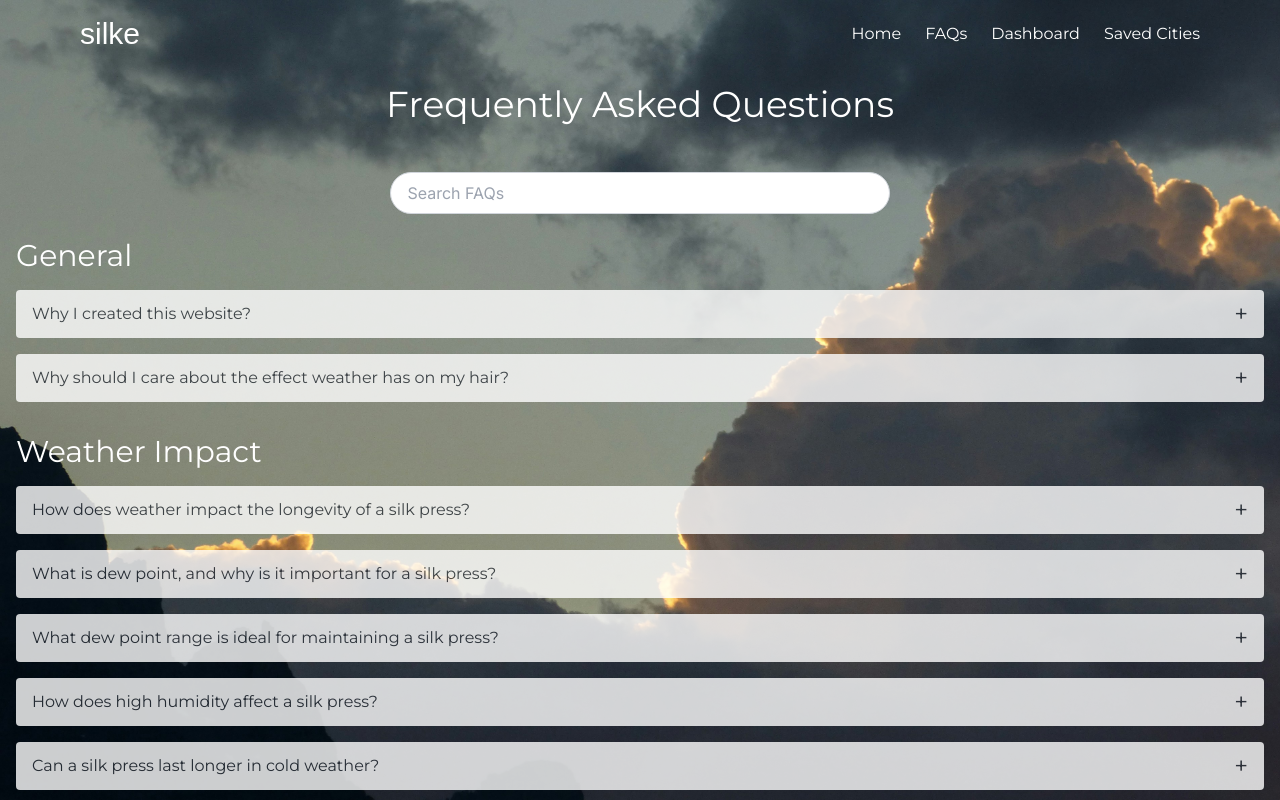
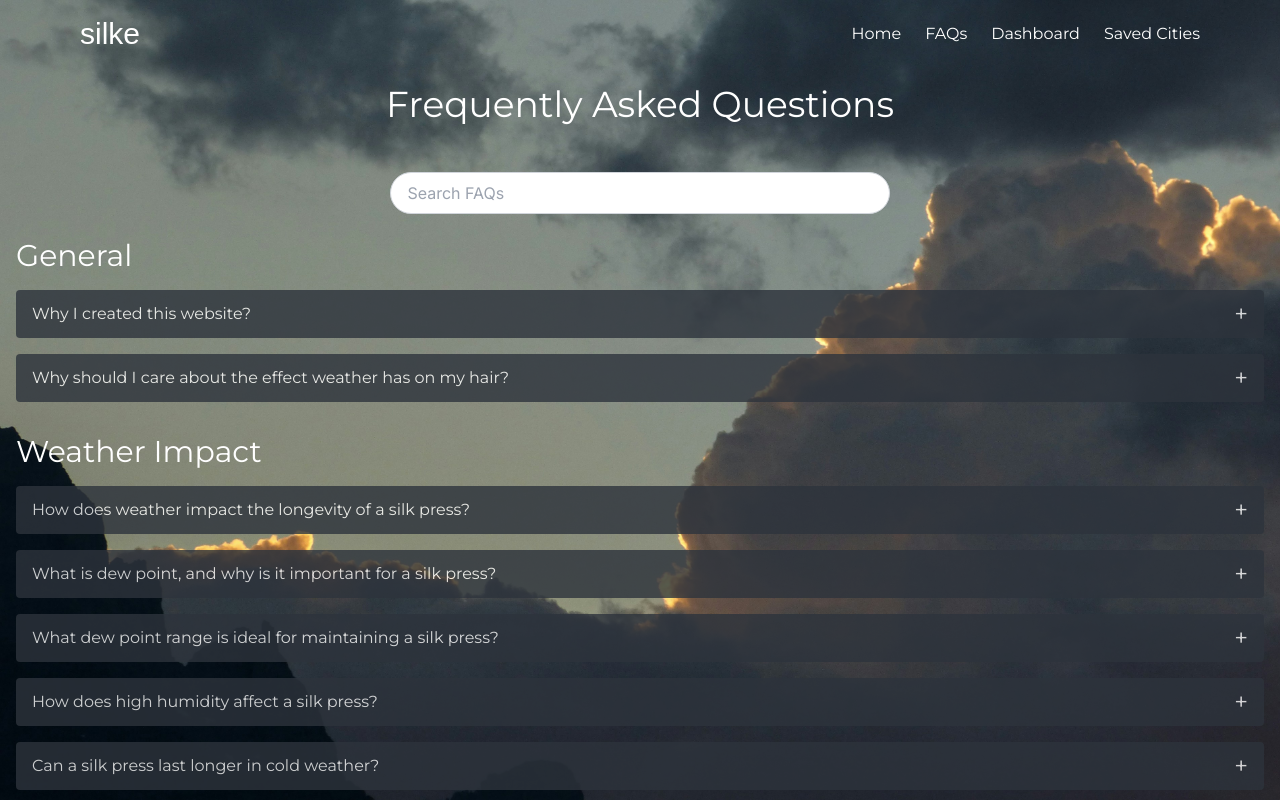
Before and after one commit to LeanneCodes/silke, a Next.js app: page /faqs in a window 1280 px wide. Built offline with nearby package versions, Linux system fonts and the light colour scheme; a web font is replaced by a local one.

Commit message:
update 5-day forecast

```diff
--- a/app/components/WeatherDashboard.tsx
+++ b/app/components/WeatherDashboard.tsx
@@ -166,7 +166,9 @@ const WeatherDashboard: React.FC<WeatherDashboardProps> = ({ cityName, currentWe
 
               return (
                 <div key={index} className="m-2 p-2 w-28 md:w-40 rounded-lg">
-                  <p className="mb-5">{index === 0 ? "Today" : format(new Date(forecast.dt_txt), 'dd MMMM')}</p>
+                  <p className="mb-5">
+                    {index === 0 ? (forecasts.length === 5 ? "Tomorrow" : "Today") : format(new Date(forecast.dt_txt), 'dd MMMM')}
+                  </p>
                   <p>Dew Point: {getDewPoint(forecastDewPoint)}°{unit}</p>
                   <p>Temp: {getTemperature(forecast.main.temp)}°{unit}</p>
                   <p>Humidity: {forecast.main.humidity}%</p>
--- a/app/faqs/page.tsx
+++ b/app/faqs/page.tsx
@@ -55,7 +55,7 @@ const About: React.FC = () => {
           <h2 className="text-3xl font-montserrat mb-4">{category.replace(/([A-Z])/g, ' $1')}</h2>
           <div className="space-y-4">
             {faqList.map((faq, index) => (
-              <div key={index} className='bg-white text-darkGrey opacity-80 rounded'>
+              <div key={index} className='bg-darkGrey opacity-80 rounded'>
                 <button
                   onClick={() => toggleAnswer(category, index)}
                   className="w-full flex justify-between items-center text-left py-2 px-4 bg-primary text-darkgrey font-montserrat rounded-t"
```
